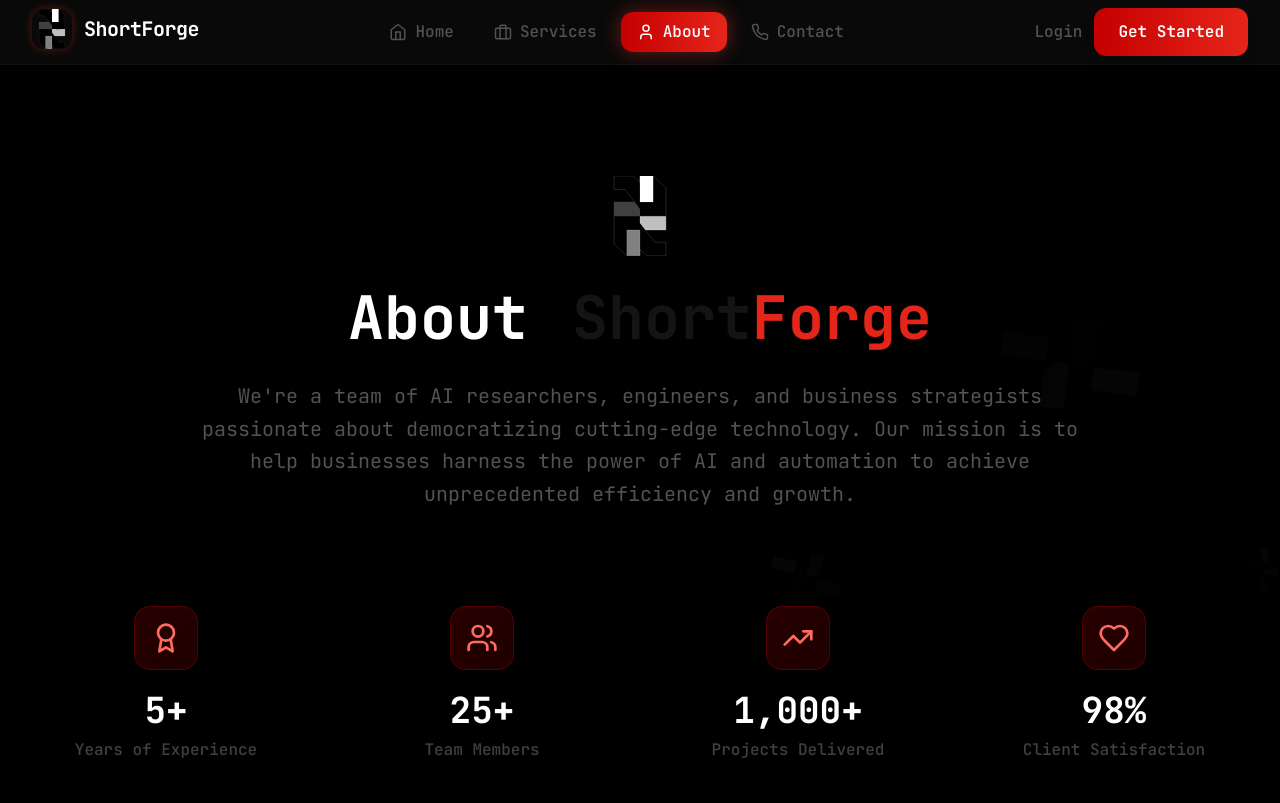
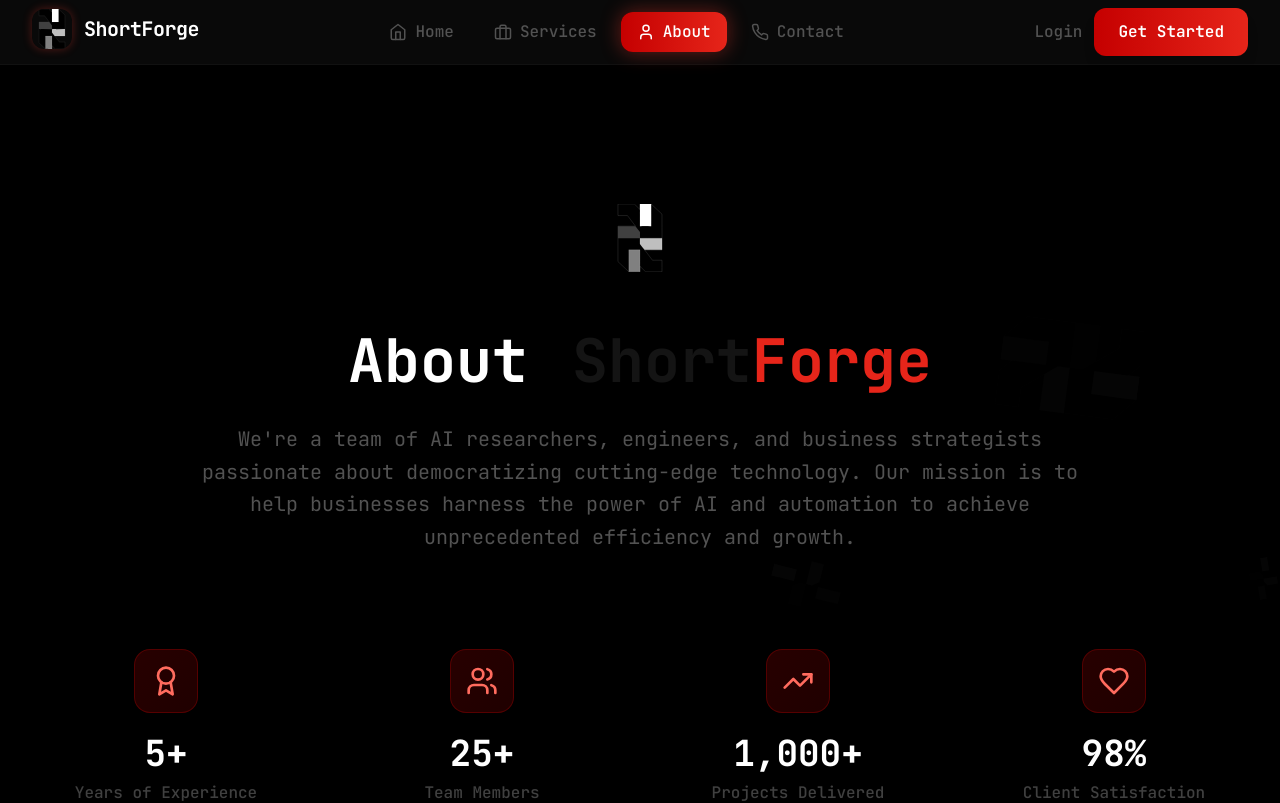
Before and after one commit to Stephen-Psaradellis/shortforge-web, a Next.js app in the folder frontend/: page /about in a window 1280 px wide. Shown: the top 803 px of the page. Built offline with nearby package versions, Linux system fonts and the light colour scheme.

Commit message:
forge icon now rectangular

```diff
--- a/frontend/src/components/logos/ShortForgeIcon.tsx
+++ b/frontend/src/components/logos/ShortForgeIcon.tsx
@@ -16,7 +16,10 @@ interface ShortForgeIconProps {
  * A simple icon-only component for the ShortForge logo.
  * Perfect for use in tight spaces or as decorative elements.
  *
- * @param size - Size in pixels (default: 40)
+ * Note: The logo has a tall aspect ratio (roughly 2:3 width:height).
+ * The size parameter controls the width, and height is calculated automatically.
+ *
+ * @param size - Width in pixels (default: 40)
  * @param className - Additional classes for styling
  * @param rounded - Whether to apply rounded corners (default: true)
  * @param glow - Whether to apply glow effect on hover (default: true)
@@ -29,25 +32,32 @@ export const ShortForgeIcon: React.FC<ShortForgeIconProps> = ({
   glow = true,
   onClick
 }) => {
+  // Logo aspect ratio from viewBox: 770x1185 ≈ 0.65 (width/height)
+  const aspectRatio = 0.65;
+  const width = size;
+  const height = size / aspectRatio;
+
   return (
     <div
       className={`relative flex items-center justify-center flex-shrink-0 ${
         rounded ? 'rounded-lg' : ''
       } ${glow ? 'group' : ''} ${className}`}
-      style={{ width: size, height: size }}
+      style={{ width: width, height: height }}
       onClick={onClick}
     >
+      <div className="w-full h-full p-1.5">
         <Image
           src={shortforgeLogo}
           alt="ShortForge Icon"
-        width={size}
-        height={size}
-        className={`object-contain ${rounded ? 'rounded-lg' : ''} ${
+          width={width}
+          height={height}
+          className={`object-contain w-full h-full ${
             glow ? 'group-hover:shadow-glow transition-all duration-300' : ''
           }`}
           priority
         />
       </div>
+    </div>
   );
 };
 
```
Lines whose indentation alone changed are shown as unchanged.
